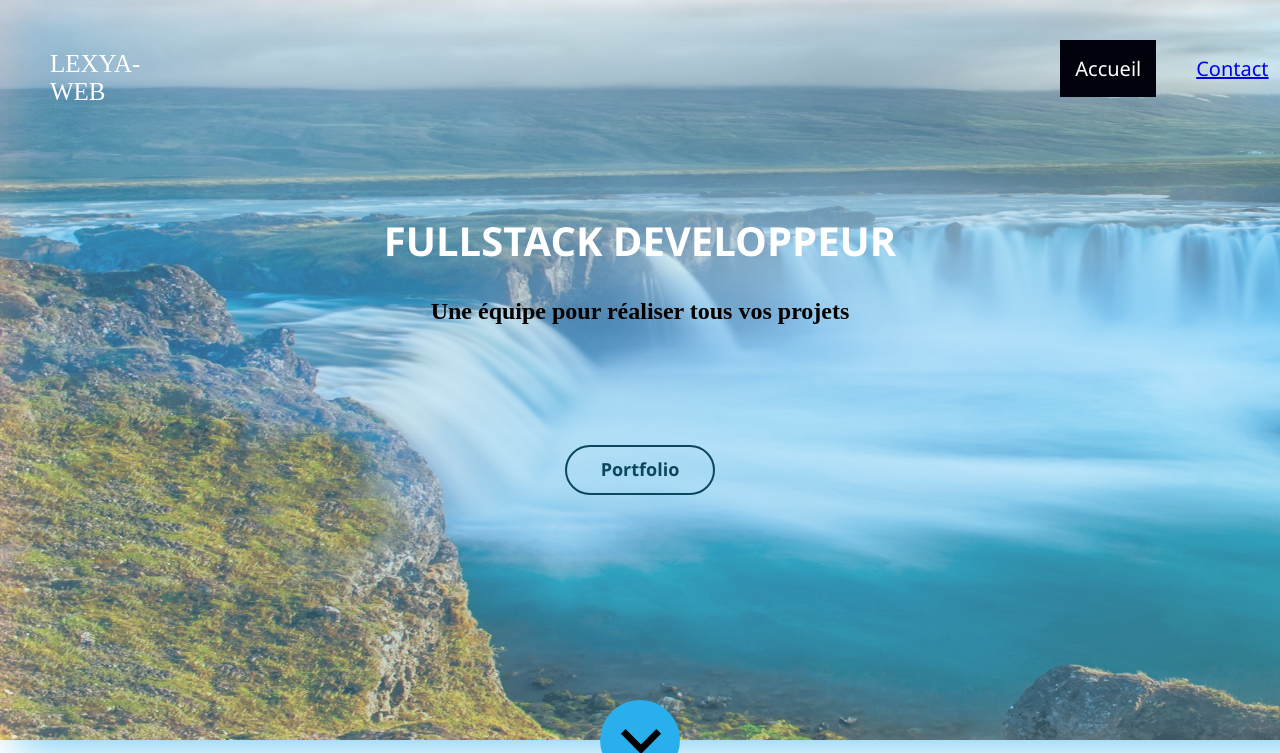
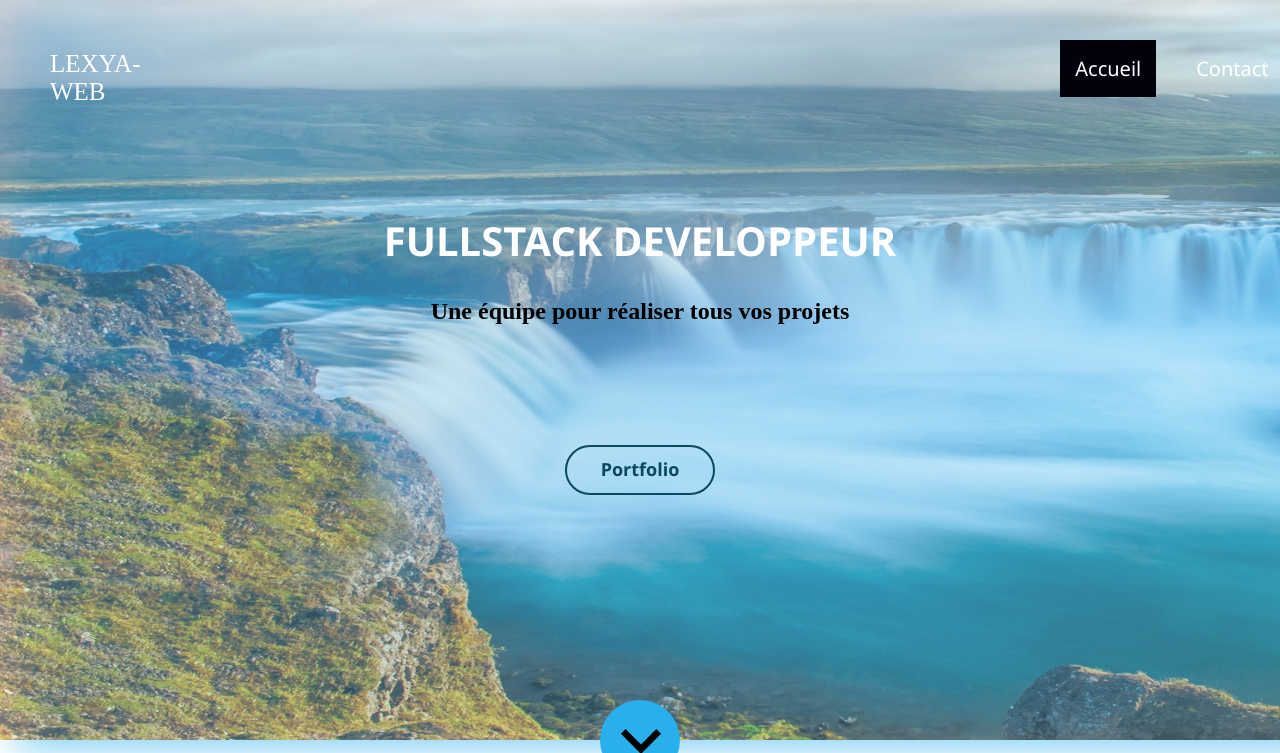
Before and after one commit to lexyaweb/portfolio, a PHP site: page / in a window 1280 px wide; the page is wider, and only the part inside the window is pictured. Shown: the top 753 px of that part. Run offline with PHP 8.4, Linux system fonts and the light colour scheme.

Commit message:
Update style.css

```diff
--- a/Code site/Portfolio/style.css
+++ b/Code site/Portfolio/style.css
@@ -61,6 +61,10 @@
     margin-top: 25px;
     padding: 20px;
     color: rgba(255,255,255,1);
+}
+.menu li a{
+    text-decoration: none;
+    color: white;
 }
 /* ------------------------------------------------------
 -----------------Titre H1 & H2 ---------------------------*/
```
